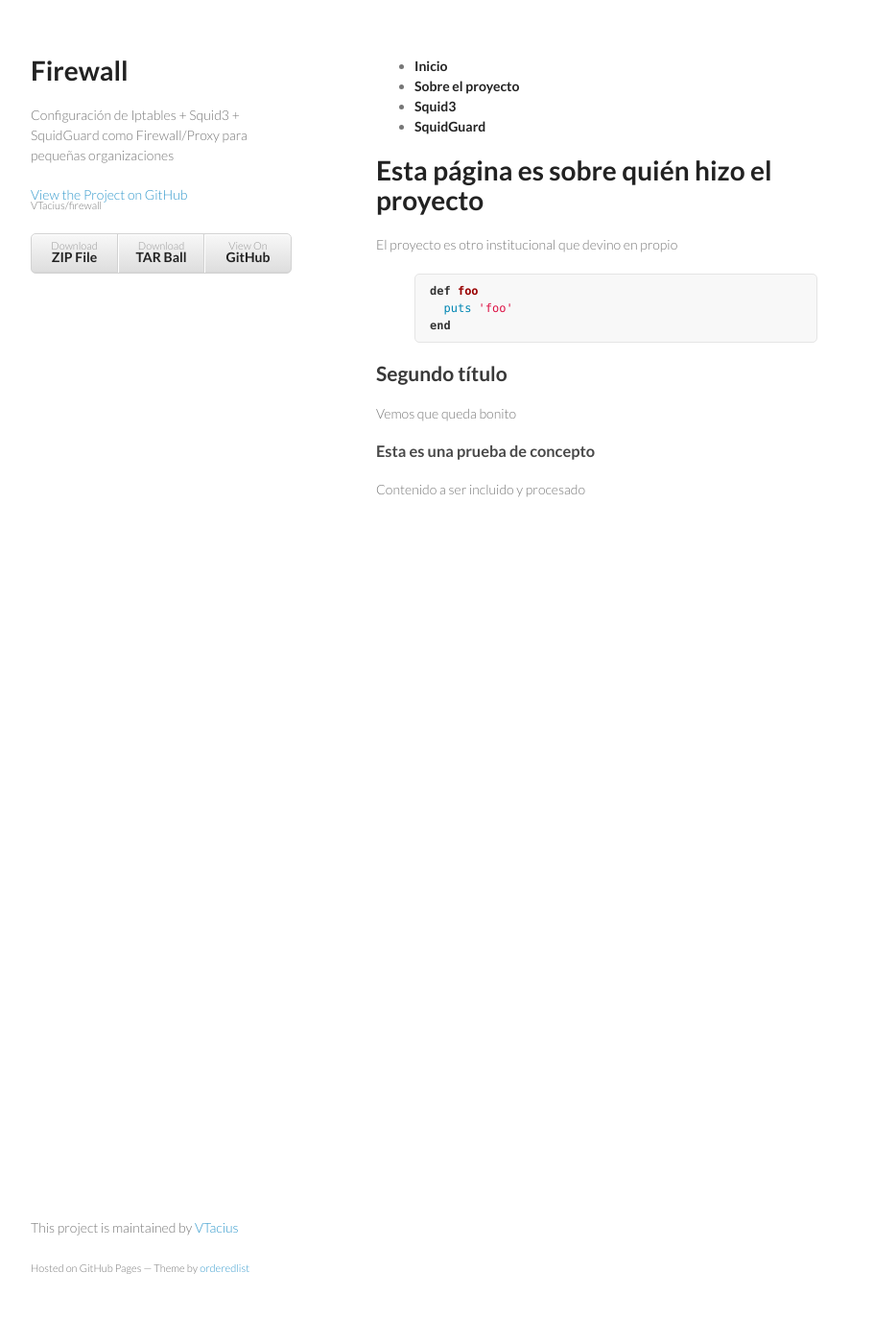
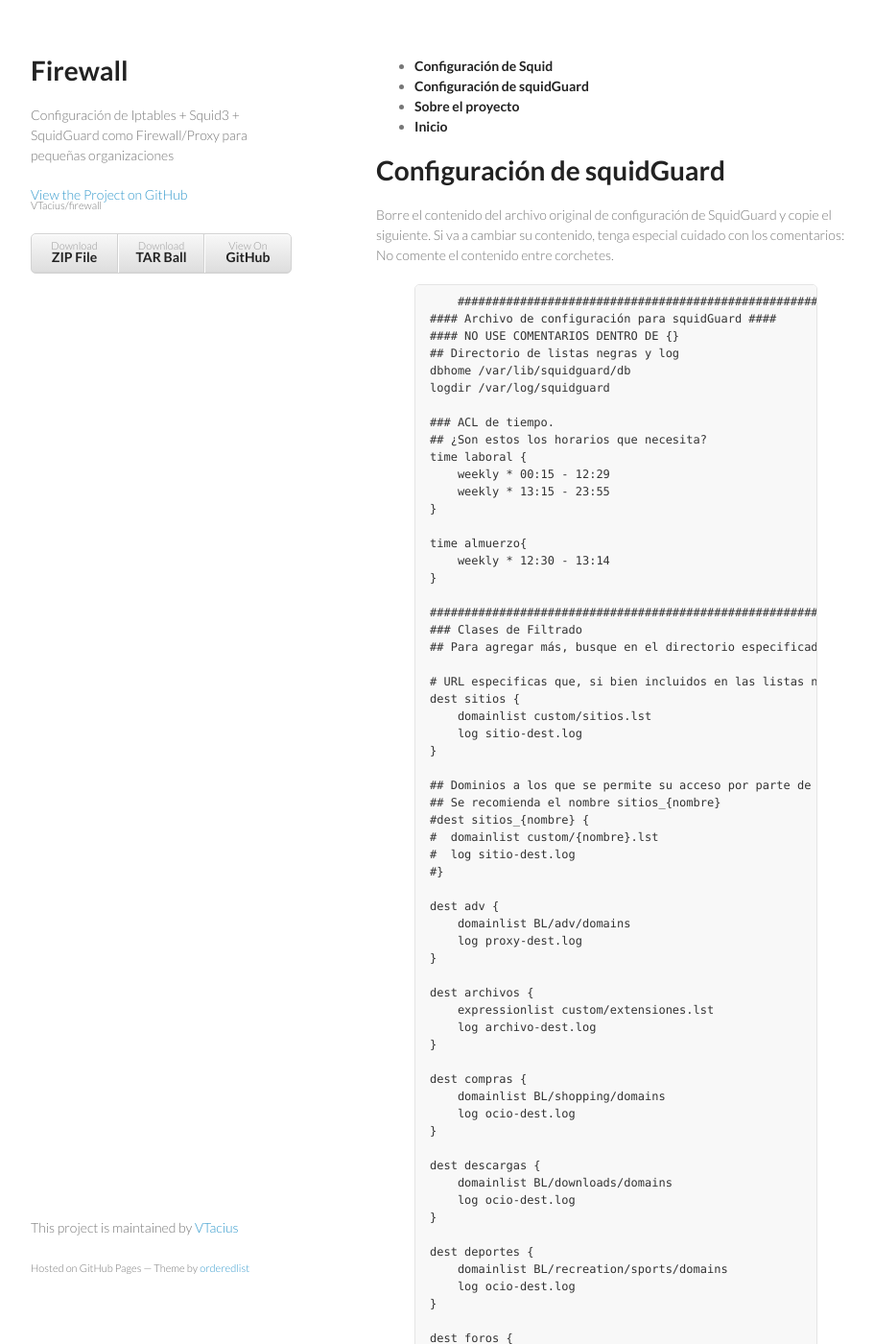
Before and after one commit to VTacius/firewall, a Jekyll site: the page built from squidguard/index.md, in a window 1280 px wide and 1400 px high. Shown: the whole window at 96% size, without its empty margins (178-1089 px from the left). Built offline with Jekyll 4.4.1, drawn with Linux system fonts in a browser that asks for light colours; some of the changed text lies outside the part shown.

Commit message:
Según sesión. Empiezo a reconocer markdown como un lenguaje de marcado bastante simple, tal como ya sospechaba, y resuelvo dudas menores de jekyll sobre el uso de variales en markdown y html

```diff
--- a/_layouts/base.html
+++ b/_layouts/base.html
@@ -17,7 +17,6 @@
       <header>
         <h1>Firewall</h1>
         <p>Configuración de Iptables + Squid3 + SquidGuard como Firewall/Proxy para pequeñas organizaciones</p>
-
         <p class="view"><a href="https://github.com/VTacius/firewall">View the Project on GitHub <small>VTacius/firewall</small></a></p>
 
         <ul>
@@ -28,14 +27,13 @@
 
       </header>
       <section>
-        <ul>
-          <li><a href="{{ site.baseurl }}/index.html"><strong>Inicio</strong></a></li>
-          <li><a href="{{ site.baseurl }}/about"><strong>Sobre el proyecto</strong></a></li>
-          <li><a href="{{ site.baseurl }}/squid3"><strong>Squid3</strong></a></li>
-          <li><a href="{{ site.baseurl }}/squidguard"><strong>SquidGuard</strong></a></li>
-        </ul>
-	{{ content }}
-      </section>
+    <ul>
+	    {% for page in site.pages %}
+			<li> <a href="{{site.baseurl}}{{ page.url }}"><strong>{{ page.title }} </strong></a> </li>
+		{% endfor %}
+	</ul>
+	    {{ content }}
+    </section>
       <footer>
         <p>This project is maintained by <a href="https://github.com/VTacius">VTacius</a></p>
         <p><small>Hosted on GitHub Pages &mdash; Theme by <a href="https://github.com/orderedlist">orderedlist</a></small></p>
--- a/squidguard/index.md
+++ b/squidguard/index.md
@@ -2,18 +2,65 @@
 layout: base
 site.author : "Alexander Ortiz"
 author : "Alexander Ortiz"
+title: Configuración de squidGuard
 ---
 
-# Esta página es sobre quién hizo el proyecto
-El proyecto es otro institucional que devino en propio
+# Configuración de squidGuard
+Borre el contenido del archivo original de configuración de SquidGuard y copie el siguiente.
+Si va a cambiar su contenido, tenga especial cuidado con los comentarios: No comente el contenido entre corchetes.
 
-{% highlight ruby %}
-def foo
-  puts 'foo'
-end
+{% highlight squid %}
+    {% include_relative squidguard.md %}
 {% endhighlight %}
 
-## Segundo título
-Vemos que queda bonito
+# Personalizando la configuración:
+Los siguientes comandos son la primera configuración que debe hacerse, automáticamente y en base a lo establecido en `/root/fws/infraestructura.sh`
+{% highlight bash %}
+sed -i "s_{{redlan}}_`perl -ne 'print $_=~m/^LAN=(.*)/' /root/fws/infraestructura.sh`_g" /etc/squidguard/squidGuard.conf
+sed -i "s_{{ipaddresslan}}_`perl -ne 'print $_=~m/^SRV=(.*)/' /root/fws/infraestructura.sh`_g" /etc/squidguard/squidGuard.conf
+{% endhighlight %}
 
-{% include contenido.md %}
+Las siguientes acciones configuran todos los archivos referenciados en squidguard y que permiten otra serie de personalizaciones básicas a squidGuard.
+El siguiente nivel de personalización requeriría entonces cambiar el fichero `squidguard.conf`
+
+Obtener las listas negras a las que se refiere el archivo anterior. Si la descarga tarda mucho, cancele y vuelva a iniciar
+{% highlight bash %}
+cd /var/lib/squidguard/db/
+wget http://www.shallalist.de/Downloads/shallalist.tar.gz
+{% endhighlight %}
+
+Descomprima y normalice permisos.
+{% highlight bash %}
+tar -xzvf shallalist.tar.gz
+{% endhighlight %}
+
+Ejecute lo siguientes comandos para crear ficheros donde guardar personalizaciones básicas.
+{% highlight bash %}
+mkdir /var/lib/squidguard/db/custom
+touch /var/lib/squidguard/db/custom/irrestrictos.lst
+touch /var/lib/squidguard/db/custom/restrictos.lst
+cat << MAFI > /var/lib/squidguard/db/custom/sitios.lst
+$(perl -ne 'print $_=~m/^SRV=(.*)/' /root/fws/infraestructura.sh)
+gob.sv
+typepad.com
+blogspot.com
+wordpress.com
+MAFI
+echo ".\.(com|exe|pif|scr|vbe|vbs|wsf|bat|inf|reg|lnk|url|iso|chm|hlp|avi|wma|wmf|mp3|drv|ovr|dll|torrent)$" > /var/lib/squidguard/db/custom/extensiones.lst
+{% endhighlight %}
+
+A continuación, se explica la función de todos estos ficheros antes creados.
+
+`/var/lib/squidguard/db/custom/irrestrictos.lst:`
+ : IP de usuarios que pasen el filtro de contenido sin mayor restricción.
+
+`/var/lib/squidguard/db/custom/extensiones.lst:`
+ : Extensiones de archivos cuya descarga se va a prohibir. Entre otro par de barras, incluya otras extensiones que necesite:
+
+`/var/lib/squidguard/db/custom/sitios.lst`
+ : Sitios cuyo en cuyo contenido se confía, y que por tanto no se necesite mayor bloquear su contenido. El mejor ejemplo es la descarga de actualizaciones de su antivirus.
+
+Normalice permisos a todos los archivos que ha creado:
+{% highlight bash %}
+chown -R proxy:proxy BL custom
+{% endhighlight %}
--- /dev/null
+++ b/squidguard/squidguard.md
@@ -0,0 +1,190 @@
+###########################################################################
+#### Archivo de configuración para squidGuard ####
+#### NO USE COMENTARIOS DENTRO DE {}
+## Directorio de listas negras y log
+dbhome /var/lib/squidguard/db
+logdir /var/log/squidguard
+
+### ACL de tiempo.
+## ¿Son estos los horarios que necesita?
+time laboral {
+    weekly * 00:15 - 12:29
+    weekly * 13:15 - 23:55
+}
+
+time almuerzo{
+    weekly * 12:30 - 13:14
+}
+
+###########################################################################
+### Clases de Filtrado
+## Para agregar más, busque en el directorio especificado en dbhome, y revise el contenido de cada directorio.
+
+# URL especificas que, si bien incluidos en las listas negras, se confía para su acceso a TODOS los usuarios de la red. Por lo general, para sitios de actualizaciones y ese tipo de cosas
+dest sitios {
+    domainlist custom/sitios.lst
+    log sitio-dest.log
+}
+
+## Dominios a los que se permite su acceso por parte de algunos usuarios
+## Se recomienda el nombre sitios_{nombre}
+#dest sitios_{nombre} {
+#  domainlist custom/{nombre}.lst
+#  log sitio-dest.log
+#}
+
+dest adv {
+    domainlist BL/adv/domains
+    log proxy-dest.log
+}
+
+dest archivos {
+    expressionlist custom/extensiones.lst
+    log archivo-dest.log
+}
+
+dest compras {
+    domainlist BL/shopping/domains
+    log ocio-dest.log
+}
+
+dest descargas {
+    domainlist BL/downloads/domains
+    log ocio-dest.log
+}
+
+dest deportes {
+    domainlist BL/recreation/sports/domains
+    log ocio-dest.log
+}
+
+dest foros {
+    domainlist BL/forum/domains
+    log ocio-dest.log
+}
+
+dest musica {
+    domainlist BL/webradio/domains
+    log ocio-dest.log
+}
+
+dest peliculas {
+    domainlist BL/movies/domains
+    log ocio-dest.log
+}
+
+dest porn {
+    domainlist BL/porn/domains
+    log adulto-dest.log
+}
+
+dest proxy {
+    domainlist BL/anonvpn/domains
+    log proxy-dest.log
+}
+
+dest radio {
+    domainlist BL/webradio/domains
+    log ocio-dest.log
+}
+
+dest redes {
+    domainlist BL/socialnet/domains
+    log redes-dest.log
+}
+
+dest sexo {
+    domainlist BL/sex/lingerie/domains
+    log adulto-dest.log
+}
+
+dest tracker {
+    domainlist BL/tracker/domains
+    log proxy-dest.log
+}
+
+dest warez {
+    domainlist BL/warez/domains
+    log ocio-dest.log
+}
+
+dest web-proxy {
+    domainlist BL/redirector/domains
+    log proxy-dest.log
+}
+
+dest web-tv {
+    domainlist BL/webtv/domains
+    log ocio-dest.log
+}
+
+dest webphone {
+    domainlist BL/webphone/domains
+    log ocio-dest.log
+}
+
+###########################################################################
+## ACL de redes
+## Combine acá las ACL de tiempo y redes.
+## Especifique en el archivo /var/lib/squidguard/db/custom/irrestrictos.lst aquellas IP que puedan navegar sin restricciones
+## Especifique en el archivo /var/lib/squidguard/db/custom/restrictos.lst aquellas IP que no deban tener navegación.
+
+## IP de usuario a los que se les permite el acceso a sitios_{nombre}
+#src lista_{nombre} {
+#  iplist custom/usuarios_{nombre}.lst
+#  within  laboral
+#}
+
+src lista_blanca {
+    iplist custom/irrestrictos.lst
+    within  laboral
+}
+
+src lista_negra {
+    iplist custom/restrictos.lst
+    within  laboral
+}
+
+src usuarios_laboral {
+    ip  {{redlan}}
+    within  laboral
+}
+
+src usuarios_almuerzo {
+    ip  {{redlan}}
+    within  almuerzo
+}
+
+# ACL RULES:
+# Propiamente dichas, los nombres se corresponden con las ACL de redes.
+# Agregue lo siguiente entre lista-negra y usuarios-laboral
+  # lista_{nombre} {
+  #   pass dropbox_sitios
+  # }
+  # Para habilitar el acceso de los usuarios en lista_{nombre} a los sitios especificados en sitios_{nombre}
+acl {
+    lista_blanca {
+        pass any
+    }
+
+    lista_negra {
+        redirect http://{{ipaddresslan}}/index.php?purl=%u&razon=%t
+    }else{
+        redirect http://{{ipaddresslan}}/index.php?purl=%u&razon=%t
+    }
+
+    usuarios_laboral  {
+        pass sitios !in-addr !adv !archivos !compras !descargas !deportes !foros !musica !peliculas !porn !proxy !radio !redes !sexo !tracker !warez !web-proxy !web-tv !webphone !any
+        redirect http://{{ipaddresslan}}/index.php?purl=%u&razon=%t
+    }
+
+    usuarios_almuerzo  {
+        pass sitios !in-addr !adv !archivos !compras !descargas !porn !proxy !radio !sexo !tracker !warez !web-proxy !any
+        redirect http://{{ipaddresslan}}/index.php?purl=%u&razon=%t
+    }
+
+    default {
+        pass   none
+        redirect http://{{ipaddresslan}}/index.php?purl=%u&razon=%t
+    }
+}
```
Also changed, not shown: other parts of _layouts/base.html (+1 -1 lines), about/index.md (+1 -0 lines), index.md (+7 -5 lines), squid3/index.md (+24 -9 lines), squid3/squid3.md (added, +36 -0 lines), 1 other file.
